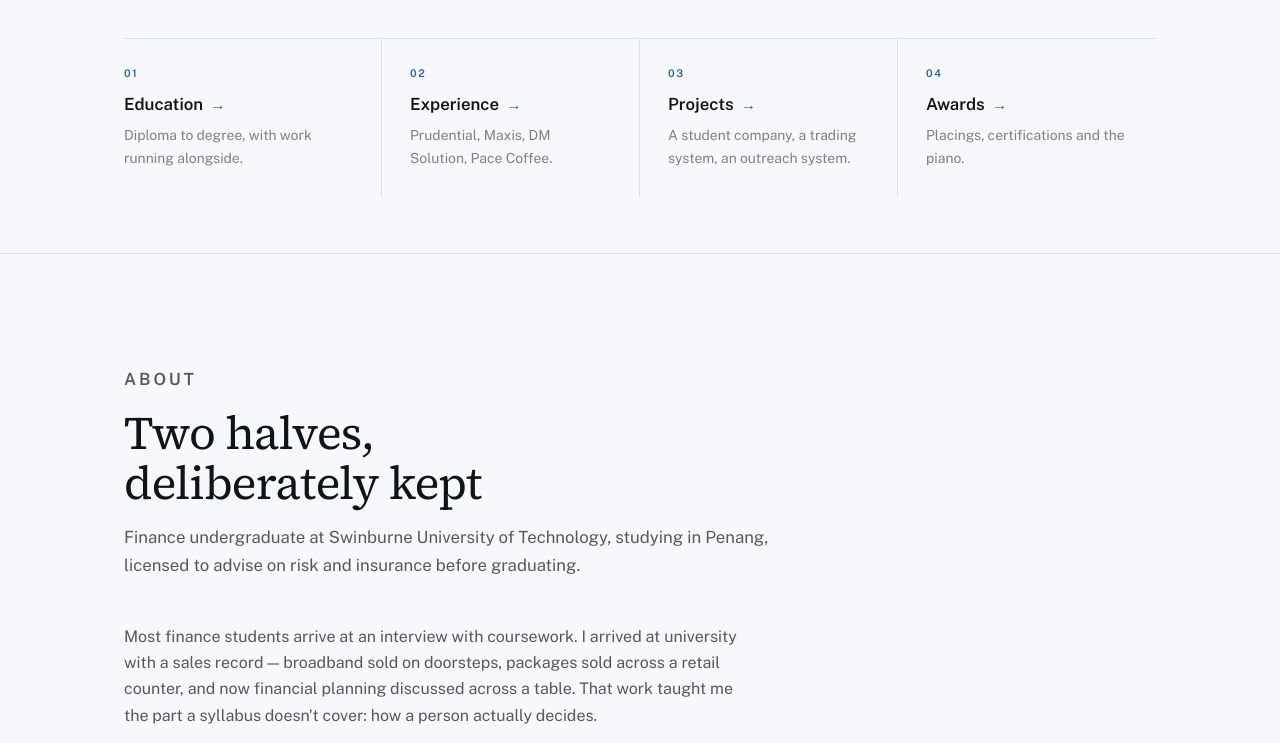
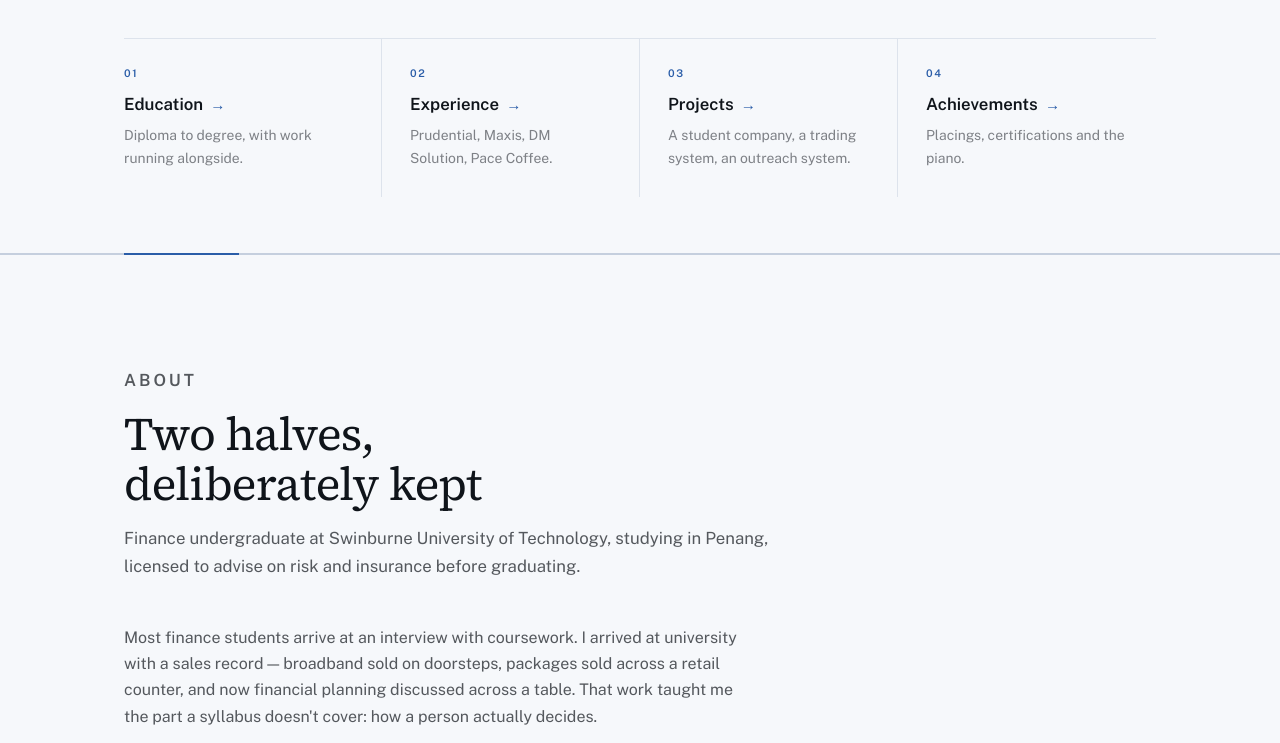
Before and after one commit to jessetqy/jessetqy.github.io, a plain HTML site: page index.html in a window 1280 px wide. Shown: the part 709-1452 px from the top of the page. Drawn offline with nearby package versions, Linux system fonts and the light colour scheme.

Commit message:
Add files via upload

```diff
--- a/index.html
+++ b/index.html
@@ -109,7 +109,13 @@
 
   .wrap { max-width: var(--shell); margin: 0 auto; padding: 0 var(--pad); }
   .page { padding: clamp(3.5rem, 8vw, 6rem) 0; }
-  .page + .page { border-top: 1px solid var(--line); }
+  .page + .page { border-top: 2px solid var(--line-2); position: relative; }
+  .page + .page::before {
+    content: ""; position: absolute; top: -2px; height: 2px;
+    left: max(var(--pad), calc((100% - var(--shell)) / 2 + var(--pad)));
+    width: clamp(56px, 9vw, 120px);
+    background: var(--blue);
+  }
   #home { padding: 0 0 clamp(2rem, 5vw, 3.5rem); border: 0; }
   #home > .wrap:first-child { padding: 0; }
   .quick { margin-top: clamp(2rem, 4vw, 3rem); }
@@ -304,8 +310,12 @@
 
   /* ================= projects band ================= */
 
-  .band { background: var(--band); color: var(--band-fg); border: 0; }
-  .band + .band { border-top: 1px solid var(--band-line); }
+  .band { background: var(--band); color: var(--band-fg); }
+  .page.band { border-top: 2px solid var(--band-line); }
+  .page.band::before { background: var(--blue-soft); }
+
+  /* achievements sits between the two charcoal bands in its own navy */
+  .band-alt { --band: #1A3252; --band-line: #33507A; }
   .band .award { border-top: 1px solid var(--band-line); }
   .band .award .y { color: var(--blue-soft); }
   .band .award strong { color: var(--band-fg); }
@@ -343,7 +353,7 @@
   }
   .proj:hover .chip { border-color: var(--blue-soft); color: var(--blue-soft); }
 
-  /* ================= awards ================= */
+  /* ================= achievements ================= */
 
   .award {
     display: grid; grid-template-columns: 5.75rem minmax(0, 1fr);
@@ -498,7 +508,7 @@
       <a href="#education">Education</a>
       <a href="#experience">Experience</a>
       <a href="#projects">Projects</a>
-      <a href="#awards">Awards</a>
+      <a href="#achievements">Achievements</a>
       <a href="#contact">Contact</a>
     </nav>
     <a class="nav-cta" href="#contact">Get in touch</a>
@@ -544,9 +554,9 @@
         <h3>Projects</h3>
         <p>A student company, a trading system, an outreach system.</p>
       </a>
-      <a class="qcard" href="#awards">
+      <a class="qcard" href="#achievements">
         <span class="n">04</span>
-        <h3>Awards</h3>
+        <h3>Achievements</h3>
         <p>Placings, certifications and the piano.</p>
       </a>
     </div>
@@ -806,11 +816,11 @@
   </div>
 </section>
 
-<!-- ===================== AWARDS ===================== -->
-<section class="page band" id="awards">
+<!-- ===================== ACHIEVEMENTS ===================== -->
+<section class="page band band-alt" id="achievements">
   <div class="wrap">
     <div class="pagehead">
-      <p class="kicker">Awards, certifications &amp; activities</p>
+      <p class="kicker">Achievements &amp; certifications</p>
       <h2>Recognition and credentials</h2>
     </div>
 
```
